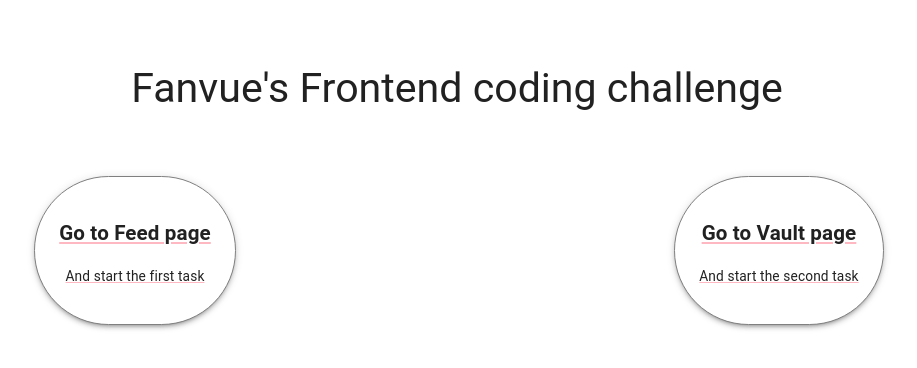
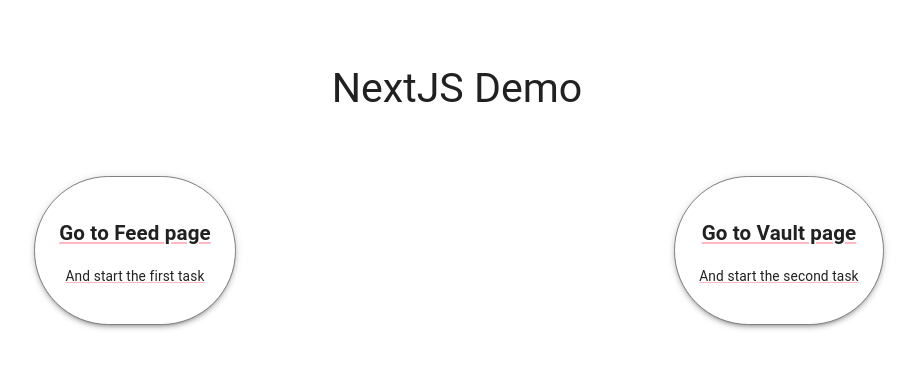
Before and after one commit to gotpop/gp-next-demo, a Next.js app: page / in a window 1280 px wide. Shown: the top 368 px of the page, without its empty margins (183-1100 px from the left). Built offline with nearby package versions, Linux system fonts and the light colour scheme.

Commit message:
Update basic branding

```diff
--- a/next.config.js
+++ b/next.config.js
@@ -1,6 +1,6 @@
 /** @type {import('next').NextConfig} */
 const nextConfig = {
-  reactStrictMode: false,
+  reactStrictMode: true,
   images: {
     domains: ["via.placeholder.com"],
     loader: "custom"
--- a/pages/index.tsx
+++ b/pages/index.tsx
@@ -7,12 +7,12 @@
   return (
     <div>
       <Head>
-        <title></title>
+        <title>NextJS Demo</title>
       </Head>
       <main>
         <Box textAlign={"center"} my={8}>
           <Typography component="h1" variant="h3">
-            Fanvue&apos;s Frontend coding challenge
+            NextJS Demo
           </Typography>
         </Box>
         <Grid container spacing={1}>
```
Also changed, not shown: 1 other file (tests, documents, lock files or other folders).
